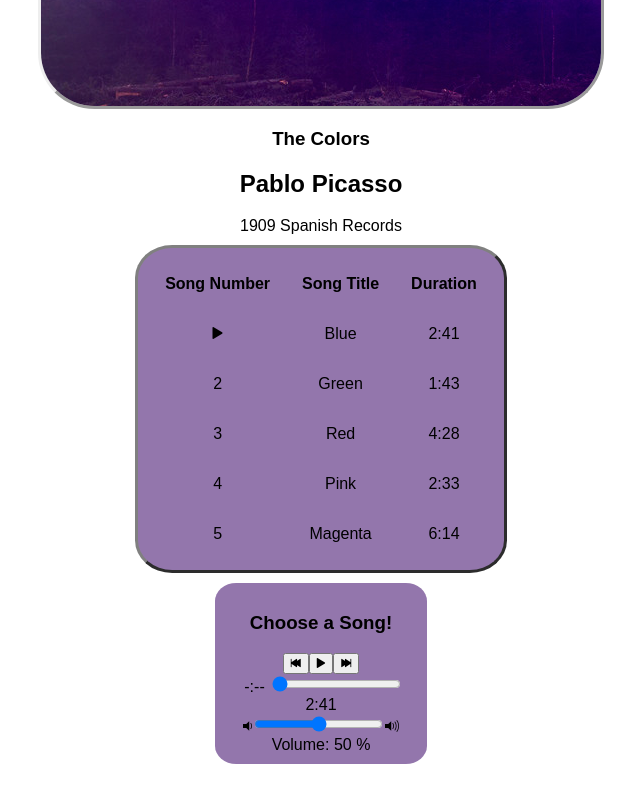
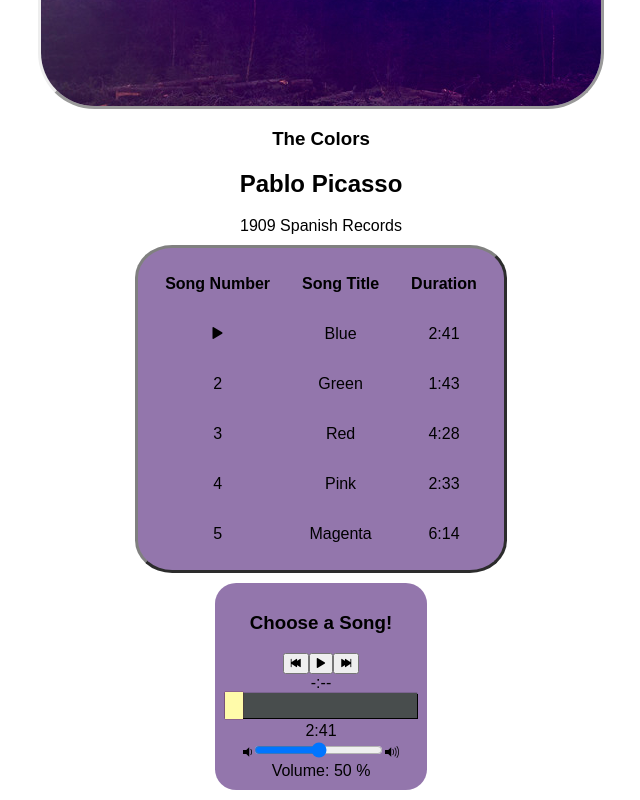
Before and after one commit to ctrachte/Music-Player-PWA, a React (Create React App) app: page /album/the-colors in a window 1280 px wide. Shown: the part 565-1365 px from the top of the page, without its empty margins (319-959 px from the left). Before the commit the page ends 1339 px from the top, so only its background shows below. Built offline with nearby package versions, Linux system fonts and the light colour scheme.

Commit message:
add custom seek-bar styling to app.js

```diff
--- a/src/App.css
+++ b/src/App.css
@@ -24,9 +24,7 @@ th, td {
 }
 
 .song:hover {
-  background-color: #555100;
-  border-style: dashed;
-  border-radius: 10%;
+  background-color: #FFFBAA;
 }
 
 #song-list {
@@ -73,3 +71,89 @@ img {
 .color-complement-2 { background-color: #D4D06A }
 .color-complement-3 { background-color: #807B15 }
 .color-complement-4 { background-color: #555100 }
+
+input[type=range].seek-bar {
+  -webkit-appearance: none;
+  width: 100%;
+  margin: 0.7px 0;
+}
+input[type=range].seek-bar:focus {
+  outline: none;
+}
+input[type=range].seek-bar::-webkit-slider-runnable-track {
+  width: 100%;
+  height: 25.6px;
+  cursor: pointer;
+  box-shadow: 1px 1px 0px #000000, 0px 0px 1px #0d0d0d;
+  background: #484d4d;
+  border-radius: 0px;
+  border: 0px solid #010101;
+}
+input[type=range].seek-bar::-webkit-slider-thumb {
+  box-shadow: 0px 0px 1px #670000, 0px 0px 0px #810000;
+  border: 0px solid #ff1e00;
+  height: 27px;
+  width: 18px;
+  border-radius: 0px;
+  background: #FFFBAA;
+  cursor: pointer;
+  -webkit-appearance: none;
+  margin-top: -0.7px;
+}
+input[type=range].seek-bar:focus::-webkit-slider-runnable-track {
+  background: #c3c7c7;
+}
+input[type=range].seek-bar::-moz-range-track {
+  width: 100%;
+  height: 25.6px;
+  cursor: pointer;
+  box-shadow: 1px 1px 0px #000000, 0px 0px 1px #0d0d0d;
+  background: #484d4d;
+  border-radius: 0px;
+  border: 0px solid #010101;
+}
+input[type=range].seek-bar::-moz-range-thumb {
+  box-shadow: 0px 0px 1px #670000, 0px 0px 0px #810000;
+  border: 0px solid #ff1e00;
+  height: 27px;
+  width: 18px;
+  border-radius: 0px;
+  background: #FFFBAA;
+  cursor: pointer;
+}
+input[type=range].seek-bar::-ms-track {
+  width: 100%;
+  height: 25.6px;
+  cursor: pointer;
+  background: transparent;
+  border-color: transparent;
+  color: transparent;
+}
+input[type=range].seek-bar::-ms-fill-lower {
+  background: #000000;
+  border: 0px solid #010101;
+  border-radius: 0px;
+  box-shadow: 1px 1px 0px #000000, 0px 0px 1px #0d0d0d;
+}
+input[type=range].seek-bar::-ms-fill-upper {
+  background: #484d4d;
+  border: 0px solid #010101;
+  border-radius: 0px;
+  box-shadow: 1px 1px 0px #000000, 0px 0px 1px #0d0d0d;
+}
+input[type=range].seek-bar::-ms-thumb {
+  box-shadow: 0px 0px 1px #670000, 0px 0px 0px #810000;
+  border: 0px solid #ff1e00;
+  height: 27px;
+  width: 18px;
+  border-radius: 0px;
+  background: #FFFBAA;
+  cursor: pointer;
+  height: 25.6px;
+}
+input[type=range].seek-bar:focus::-ms-fill-lower {
+  background: #484d4d;
+}
+input[type=range].seek-bar:focus::-ms-fill-upper {
+  background: #c3c7c7;
+}
--- a/src/components/PlayerBar.js
+++ b/src/components/PlayerBar.js
@@ -33,7 +33,7 @@ class PlayerBar extends Component {
           <span className="icon ion-volume-low"></span>
           <input
             type="range"
-            className="seek-bar"
+            className="volume-slider"
             value={this.props.currentVolume}
             max="1"
             min="0"
```
